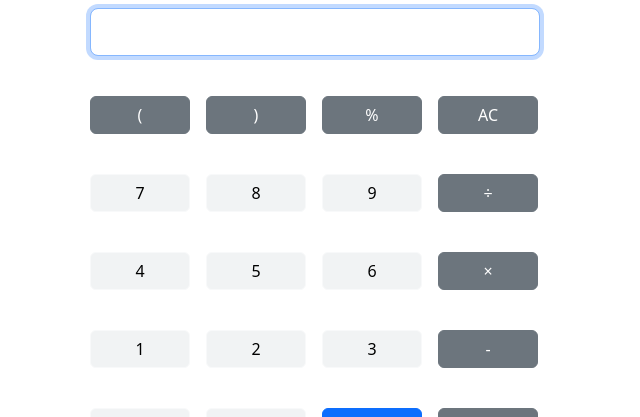
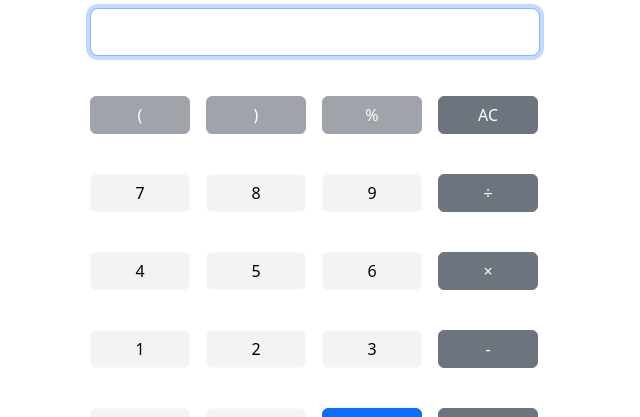
Before and after one commit to vphant/calculator, a Symfony app: template templates/homepage/index.html.twig in a window 1280 px wide. Shown: the top 417 px of the page, without its empty margins (0-640 px from the left). Run offline with Twig, Linux system fonts and the light colour scheme; the template is opened without the code that fills it, so the values that code supplies are empty; some libraries are stand-ins or nearby versions.

Commit message:
disable parentheses and percentage

```diff
--- a/templates/homepage/index.html.twig
+++ b/templates/homepage/index.html.twig
@@ -11,13 +11,13 @@
         </div>
         <div class="d-flex flex-row bd-highlight mb-4">
             <div class="p-2 bd-highlight">
-                <button type="button" class="btn btn-secondary calc-button input-button" data-val="(">(</button>
+                <button type="button" class="btn btn-secondary calc-button" disabled="disabled">(</button>
             </div>
             <div class="p-2 bd-highlight">
-                <button type="button" class="btn btn-secondary calc-button input-button" data-val=")">)</button>
+                <button type="button" class="btn btn-secondary calc-button" disabled="disabled">)</button>
             </div>
             <div class="p-2 bd-highlight">
-                <button type="button" class="btn btn-secondary calc-button input-button" data-val="%">%</button>
+                <button type="button" class="btn btn-secondary calc-button" disabled="disabled">%</button>
             </div>
             <div class="p-2 bd-highlight">
                 <button type="button" class="btn btn-secondary calc-button" id="ac-button">AC</button>
```
